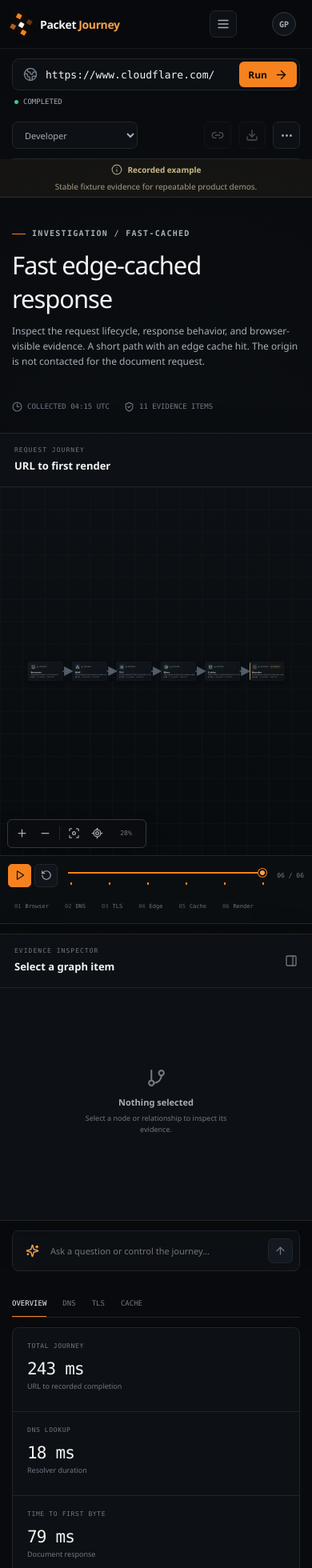
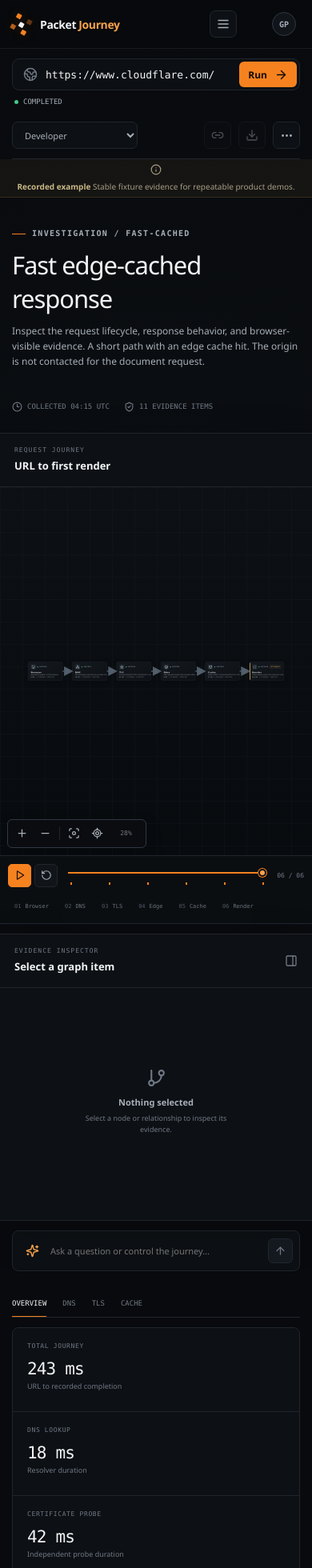
Before and after one commit to gaurangpatill/PacketJourney, a React (Vite) app: page /investigations/fast-cached in a window 390 px wide. Shown: the top 1960 px of the page at 80% size. Built offline with nearby package versions, Linux system fonts and the light colour scheme.

Commit message:
feat: surface live dns and tls metrics

```diff
--- a/src/features/investigation/InvestigationWorkspace.tsx
+++ b/src/features/investigation/InvestigationWorkspace.tsx
@@ -119,16 +119,16 @@
       <div className={`mock-banner${investigation.mock ? "" : " mock-banner--live"}`} role="note">
         <Info size={14} />
         {investigation.mock ? (
-          <>
+          <span>
             <strong>Recorded example</strong> Stable fixture evidence for repeatable product demos.
-          </>
+          </span>
         ) : (
-          <>
-            <strong>{partialError ? "Partial live result" : "Live HTTP evidence"}</strong>
+          <span>
+            <strong>{partialError ? "Partial live result" : "Live network evidence"}</strong>
             {partialError
               ? ` The Worker stopped at ${partialError.stage ?? "HTTP"}: ${partialError.message}`
-              : " Collected by the Cloudflare Worker; no browser rendering or deep DNS/TLS inspection was performed."}
-          </>
+              : " Collected by the Cloudflare Worker with DNS, certificate, redirect, and HTTP diagnostics; no browser rendering was performed."}
+          </span>
         )}
       </div>
 
@@ -239,8 +239,17 @@
             value={`${investigation.metrics.dnsMs ?? "—"}${investigation.metrics.dnsMs === undefined ? "" : " ms"}`}
             note={
               investigation.metrics.dnsMs === undefined
-                ? "Not collected in Layer 3"
+                ? "Unavailable for this journey"
                 : "Resolver duration"
+            }
+          />
+          <Metric
+            label="Certificate probe"
+            value={`${investigation.metrics.tlsMs ?? "—"}${investigation.metrics.tlsMs === undefined ? "" : " ms"}`}
+            note={
+              investigation.metrics.tlsMs === undefined
+                ? "Unavailable for this journey"
+                : "Independent probe duration"
             }
           />
           <Metric
--- a/src/styles/global.css
+++ b/src/styles/global.css
@@ -1123,6 +1123,10 @@
 .mock-banner strong {
   color: #cab986;
 }
+.mock-banner > span {
+  min-width: 0;
+  overflow-wrap: anywhere;
+}
 .mock-banner--live {
   border-bottom-color: rgb(80 191 142 / 18%);
   color: #91aa9f;
@@ -1791,6 +1795,8 @@
   }
   .workspace-header__tools {
     width: 100%;
+    min-width: 0;
+    flex-wrap: wrap;
   }
   .expertise-select {
     margin-right: auto;
@@ -1798,6 +1804,14 @@
   .investigation-title {
     align-items: flex-start;
     flex-direction: column;
+  }
+  .investigation-title > div:first-child {
+    width: 100%;
+    min-width: 0;
+  }
+  .investigation-title h1,
+  .investigation-title > div > p:last-child {
+    overflow-wrap: anywhere;
   }
   .investigation-title__meta {
     flex-wrap: wrap;
```
Also changed, not shown: 1 other file (tests, documents, lock files or other folders).
